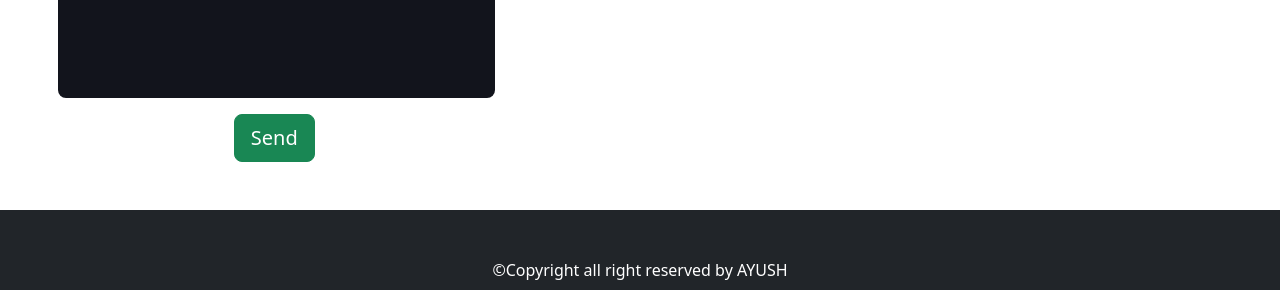
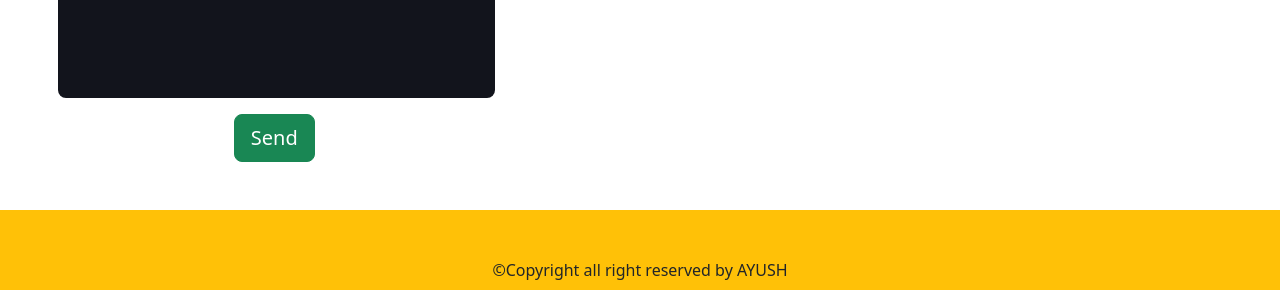
Before and after one commit to Ayushkumar0503/My_portfolio, a website: page index.html in a window 1280 px wide. Shown: the part 3203-3493 px from the top of the page. Drawn offline with nearby package versions, Linux system fonts and the light colour scheme.

Commit message:
code changes

```diff
--- a/index.html
+++ b/index.html
@@ -663,7 +663,7 @@
         </div>
         </div>
     </div>
-        <footer class="text-center pb-2  pt-5 bg-dark text-white">
+        <footer class="text-center pb-2  pt-5 bg-warning text-dark">
           &#169;Copyright all right reserved by AYUSH
         </footer>
       </div>
```
